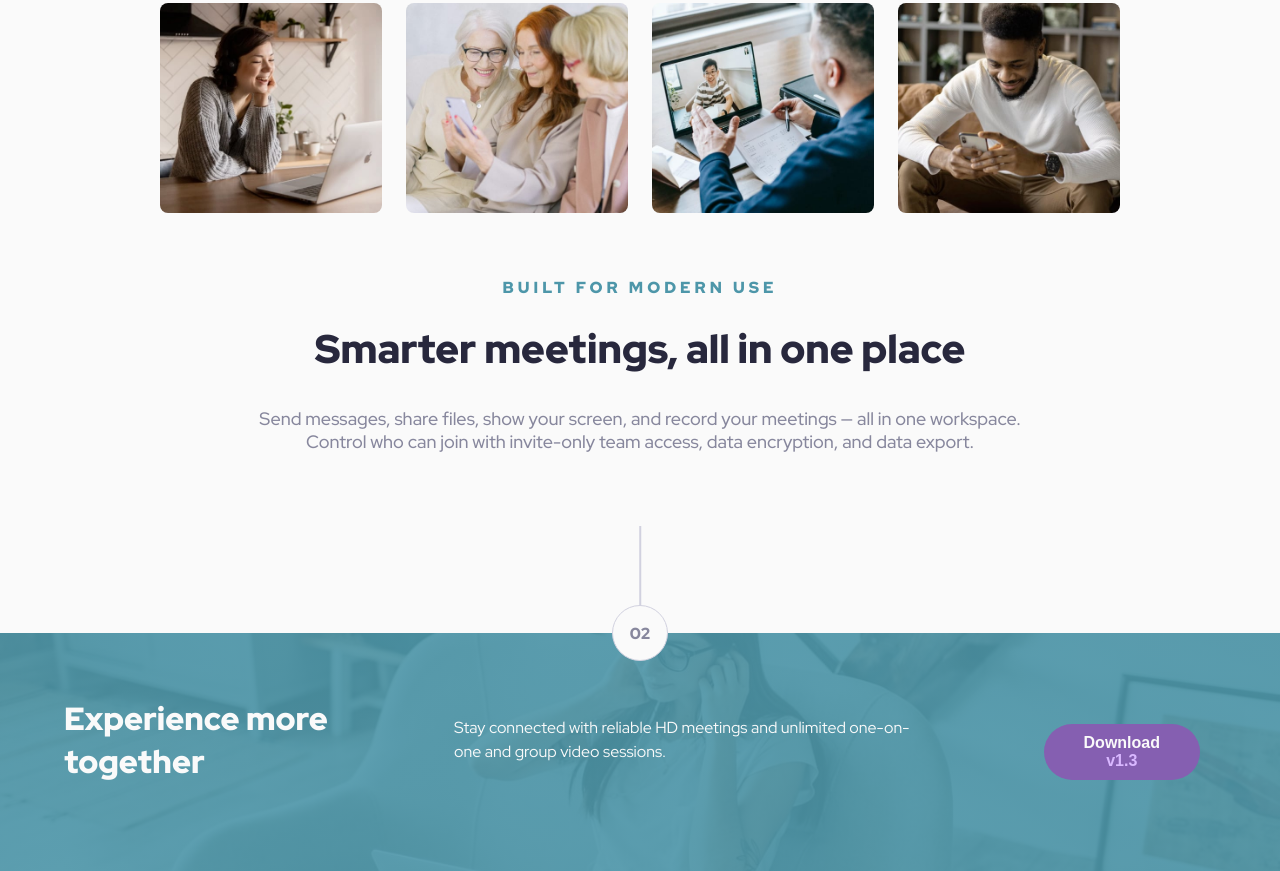
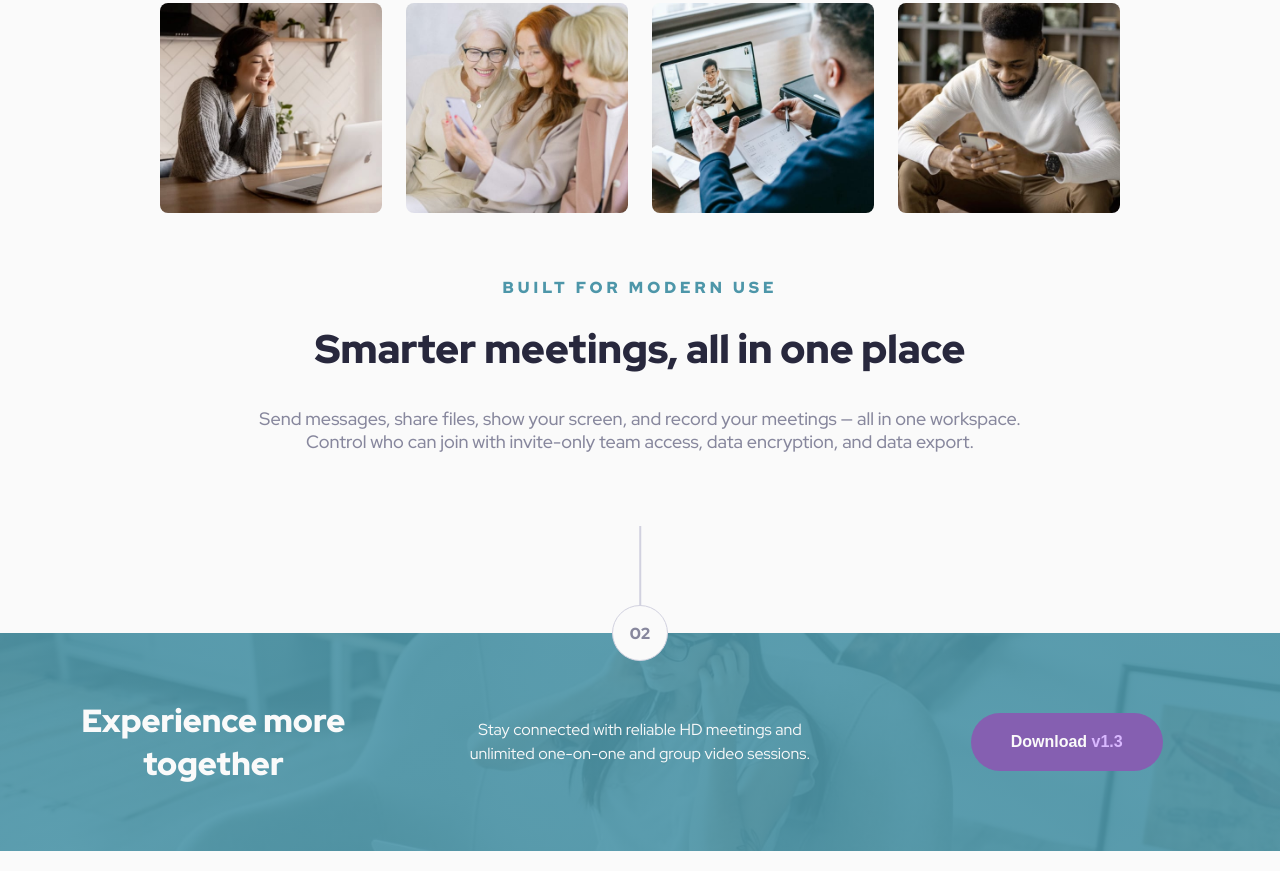
Before and after one commit to maryam-hytham/meet-landing-page, a plain HTML site: page index.html in a window 1280 px wide. Shown: the part 898-1769 px from the top of the page. Drawn offline with Linux system fonts and the light colour scheme.

Commit message:
Refactor footer layout to use grid for improved alignment and spacing

```diff
--- a/styles.css
+++ b/styles.css
@@ -237,15 +237,15 @@ button {
           no-repeat;
     }
     .footer__content {
-      padding: 0 2rem;
-      display: flex;
-      text-align: start;
+      display: grid;
+      grid-template-columns: repeat(3, 1fr);
       align-items: center;
-      gap: 6rem;
+      column-gap: 4rem;
+      width: 100%;
     }
-     .footer__content button{
-padding: 10px 40px;
-
-     }
+    .footer__content h2,
+    .footer__content p {
+      margin-bottom: 0;
+    }
   }
 }
```
